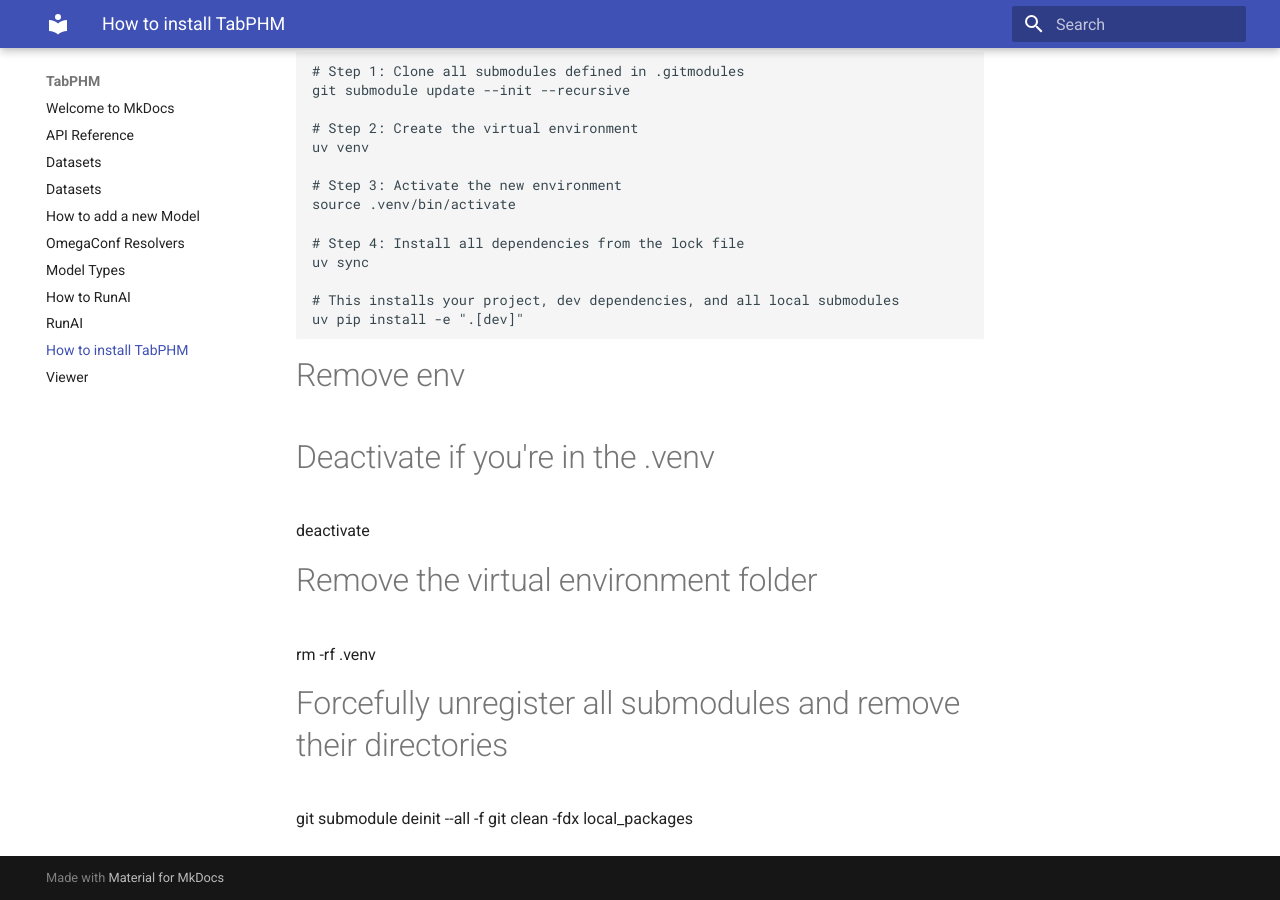
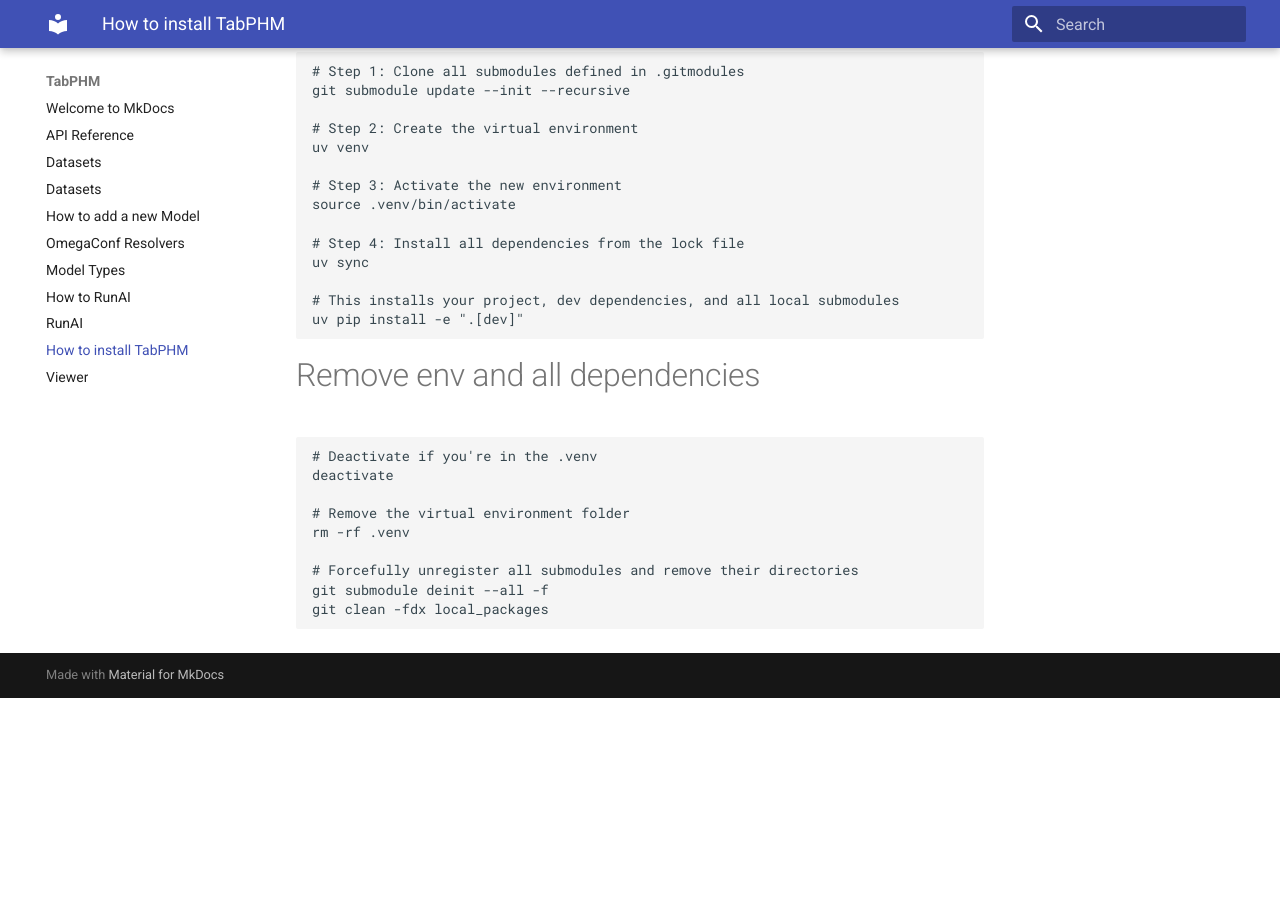
Before and after one commit to EPFL-IMOS/picid, an MkDocs documentation site: the page built from docs/setup.md, in a window 1280 px wide and 900 px high, scrolled down 1513 px. Built offline with MkDocs 1.6.1 and Material for MkDocs 9.7.7, drawn with Linux system fonts in a browser that asks for light colours; after the commit the page ends 2211 px from its top, so only the background shows below that.

Commit message:
updated docs

````diff
--- a/docs/setup.md
+++ b/docs/setup.md
@@ -88,8 +88,9 @@
 uv pip install -e ".[dev]"
 ```
 
-# Remove env
+# Remove env and all dependencies
 
+```bash
 # Deactivate if you're in the .venv
 deactivate
 
@@ -99,3 +100,4 @@
 # Forcefully unregister all submodules and remove their directories
 git submodule deinit --all -f
 git clean -fdx local_packages
+```
````
